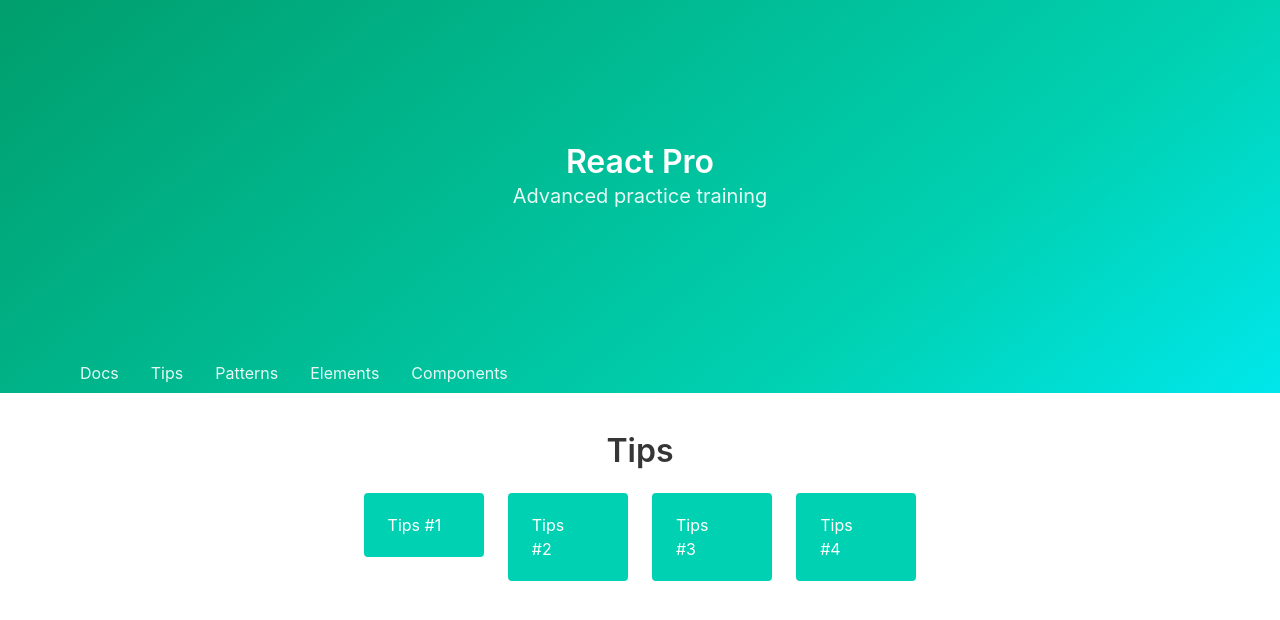
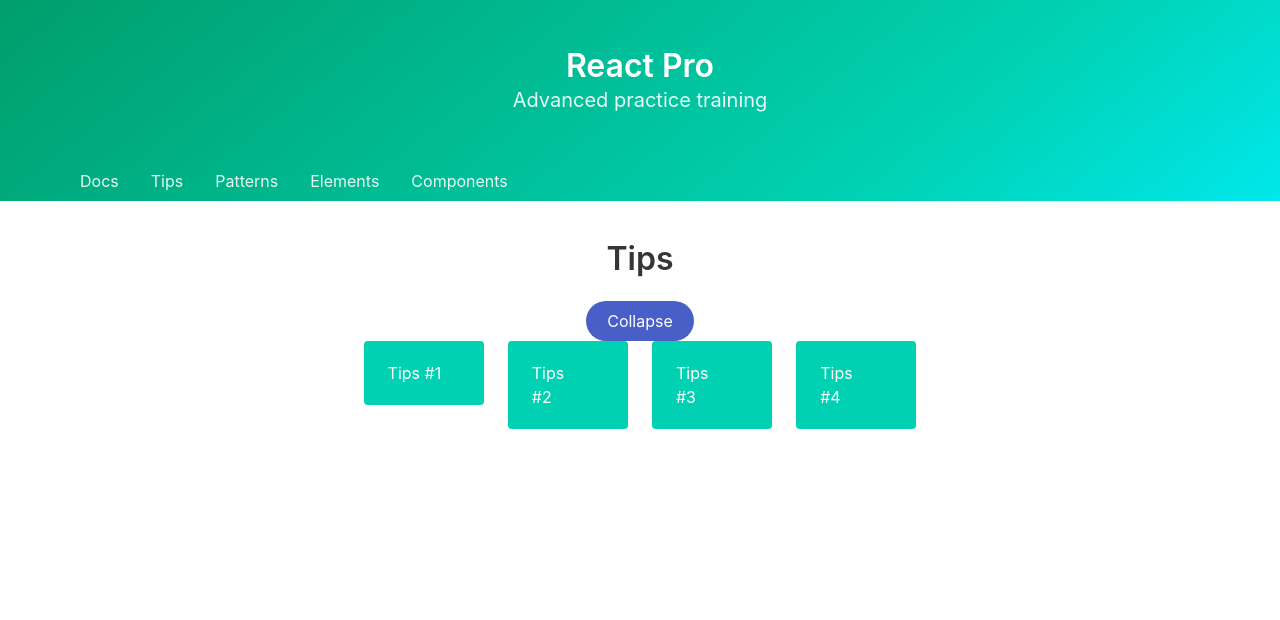
Before and after one commit to przemskydev/react-pro, a React (Create React App) app: page /tips in a window 1280 px wide. Shown: the top 620 px of the page. Built offline with nearby package versions, Linux system fonts and the light colour scheme.

Commit message:
twin component Tips

```diff
--- a/src/components/Header/Header.js
+++ b/src/components/Header/Header.js
@@ -2,7 +2,7 @@ import React from 'react';
 import { NavLink } from "react-router-dom";
 
 const Header = () => (
-  <div class="hero is-primary is-medium is-bold">
+  <div class="hero is-primary is-bold">
 
     <div className="hero-body">
       <div className="container has-text-centered">
--- /dev/null
+++ b/src/components/ItemColumn/ItemColumn.js
@@ -0,0 +1,48 @@
+import React from 'react';
+import styles from './ItemColumn.module.scss'
+import cx from 'classnames';
+
+class ItemColumn extends React.Component {
+  constructor(props) {
+    super(props)
+    this.state = {
+      isCollapsed: false
+    }
+  }
+
+  toggle = () => {
+    this.setState(prevState => ({
+      isCollapsed: !prevState.isCollapsed
+    }));
+  };
+
+  render() {
+    const classList = cx("columns", {
+      [styles.isCollapsed]: this.state.isCollapsed
+    })
+
+    return (
+      <>
+        <button className="button is-link is-rounded" onClick={this.toggle}>Collapse</button>
+
+        <div className={classList}>
+          <div className="column">
+            <div className='notification is-primary'>Tips #1</div>
+          </div>
+          <div className="column">
+            <div className='notification is-primary'>Tips #2</div>
+          </div>
+          <div className="column">
+            <div className='notification is-primary'>Tips #3</div>
+          </div>
+          <div className="column">
+            <div className='notification is-primary'>Tips #4</div>
+          </div>
+        </div>
+      </>
+    )
+  }
+}
+
+
+export default ItemColumn;
--- /dev/null
+++ b/src/components/ItemColumn/ItemColumn.module.scss
@@ -0,0 +1,8 @@
+.list {
+  margin-top: 50px;
+}
+
+.isCollapsed {
+  max-width: 0;
+  overflow: hidden;
+}
--- a/src/views/Tips.js
+++ b/src/views/Tips.js
@@ -1,24 +1,11 @@
 import React from 'react'
-
+import ItemColumn from '../components/ItemColumn/ItemColumn';
 
 const Tips = () => {
   return (
     <>
       <h1 className="title is-3 is-spaced">Tips</h1>
-      <div className="columns">
-        <div className="column">
-          <div className='notification is-primary'>Tips #1</div>
-        </div>
-        <div className="column">
-          <div className='notification is-primary'>Tips #2</div>
-        </div>
-        <div className="column">
-          <div className='notification is-primary'>Tips #3</div>
-        </div>
-        <div className="column">
-          <div className='notification is-primary'>Tips #4</div>
-        </div>
-      </div>
+      <ItemColumn />
     </>
   )
 }
```
Also changed, not shown: src/hoc/withCollapsed.js (added).
